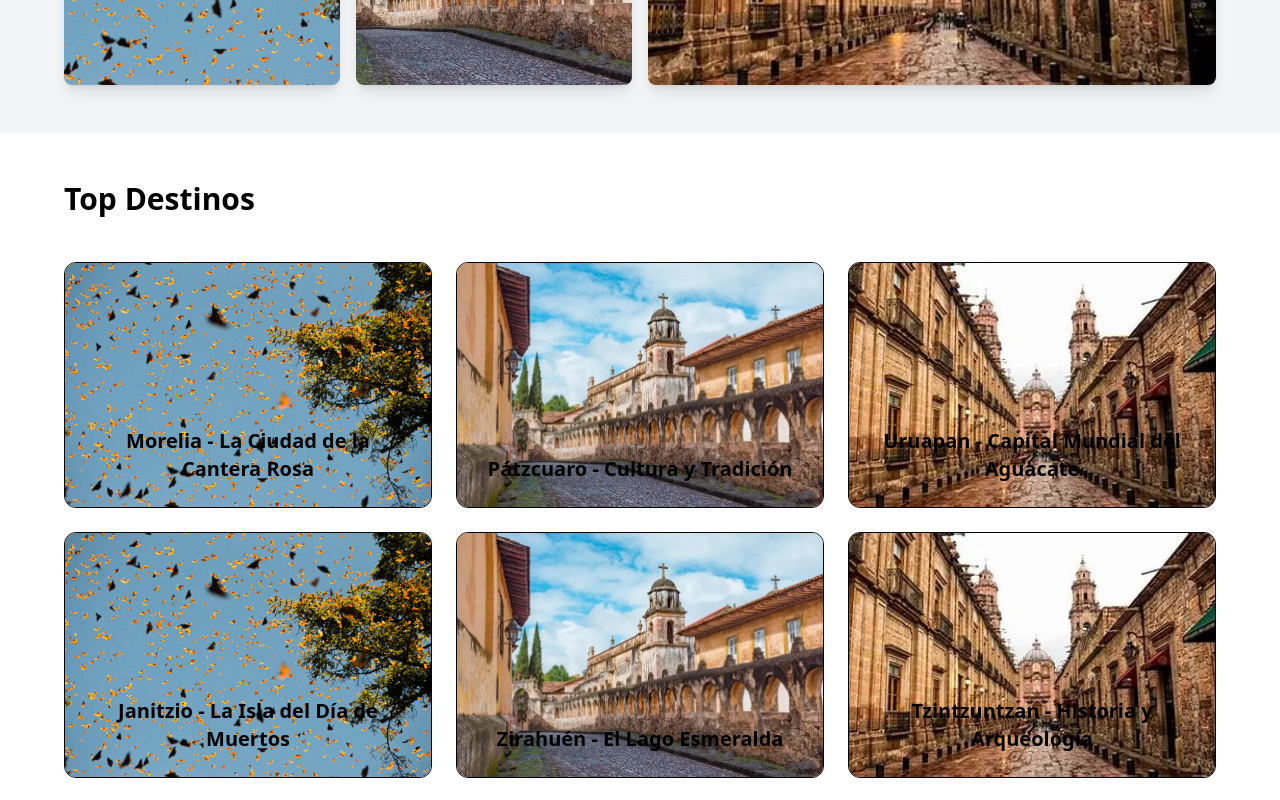
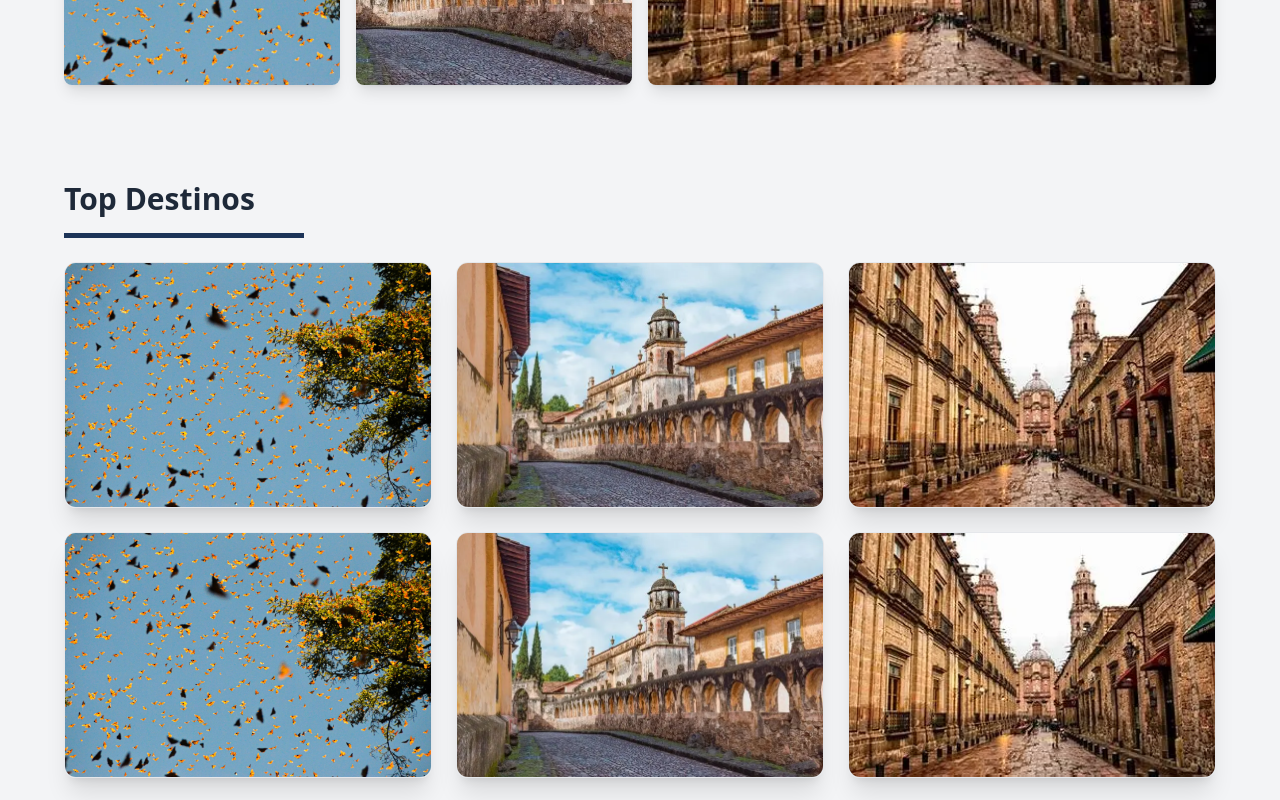
Before and after one commit to AlejandroTilin999/Ej_01, a Next.js app: page / in a window 1280 px wide. Shown: the part 1240-2040 px from the top of the page. Built offline with nearby package versions, Linux system fonts and the light colour scheme.

Commit message:
Update Top Destinos JSR03

```diff
--- a/app/components/UI/TopDestinos.js
+++ b/app/components/UI/TopDestinos.js
@@ -11,25 +11,25 @@ const TopDestinos = () => {
   ]
 
   return (
-    <section className="py-12">
+    <section className="py-12 bg-gray-100">
       <div className="max-w-[1200px] mx-auto px-6">
-        <h2 className="text-3xl font-bold mb-2 md:mb-4">Top Destinos</h2>
-        <div className="w-60 h-[5px] mb-6"></div>
+        <h2 className="text-3xl font-bold text-gray-800 mb-2 md:mb-4">Top Destinos</h2>
+        <div className="w-60 h-[5px] bg-primary mb-6"></div>
 
         <div className="grid grid-cols-1 sm:grid-cols-2 md:grid-cols-3 gap-6">
           {destinos.map((item, index) => (
             <div
               key={index}
-              className="relative overflow-hidden rounded-xl group border"
+              className="relative overflow-hidden rounded-xl group transition-all duration-500 shadow-xl border border-gray-200 hover:shadow-2xl hover:scale-[1.03]"
             >
               <img
                 src={item.src}
                 alt={item.titulo}
-                className="w-full h-full object-cover"
+                className="w-full h-full object-cover transition-transform duration-500 group-hover:scale-110 group-hover:blur-sm"
               />
 
-              <div className="absolute inset-0 flex flex-col items-center justify-end pb-6">
-                <h3 className="text-lg md:text-xl font-bold text-center px-6">
+              <div className="absolute inset-0 bg-gradient-to-t from-primary/50 to-transparent opacity-0 group-hover:opacity-100 transition-opacity duration-500 flex flex-col items-center justify-end pb-6">
+                <h3 className="text-white text-lg md:text-xl font-bold text-center px-6 transition-all duration-500 transform translate-y-10 group-hover:translate-y-0 group-hover:scale-110">
                   {item.titulo}
                 </h3>
               </div>
```
